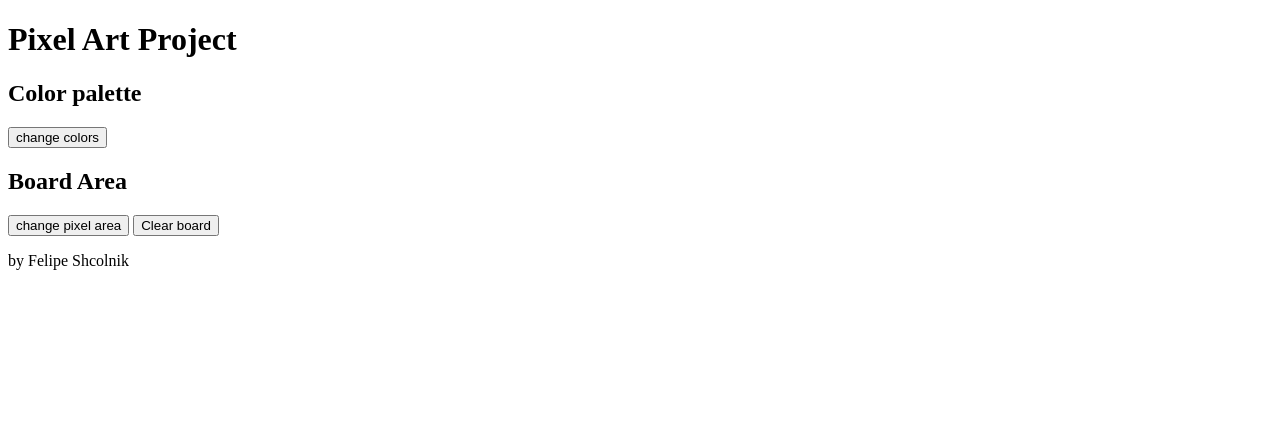
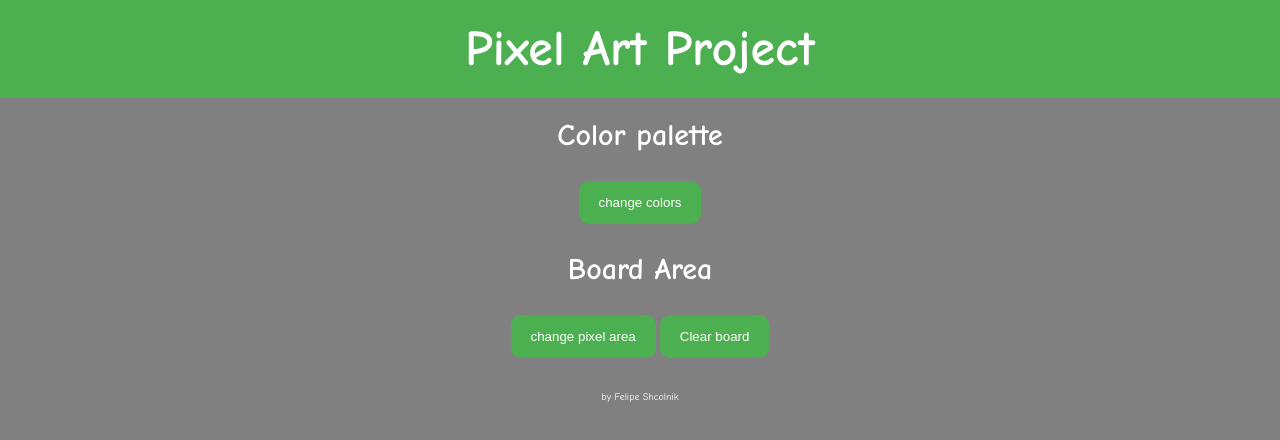
Before and after one commit to felipeshcolnik/Pixel-Art-2.0, a plain HTML site: page index.html in a window 1280 px wide. Drawn offline with Linux system fonts and the light colour scheme.

Commit message:
css structure

```diff
--- a/index.html
+++ b/index.html
@@ -4,6 +4,7 @@
   <meta charset="UTF-8">
   <meta http-equiv="X-UA-Compatible" content="IE=edge">
   <meta name="viewport" content="width=device-width, initial-scale=1.0">
+  <link href="style.css" rel="stylesheet" type="text/css"/>
   <title>Document</title>
 </head>
 <body>
@@ -24,6 +25,5 @@
   <footer>
     <p>by Felipe Shcolnik</p>
   </footer>
-
 </body>
 </html>
--- /dev/null
+++ b/style.css
@@ -0,0 +1,43 @@
+* {
+  margin: 0;
+  background-color: grey;
+  text-align: center;
+}
+
+button {
+  background-color: #4CAF50;
+  color: white;
+  padding: 14px 20px;
+  margin: 8px 0;
+  border: none;
+  cursor: pointer;
+  border-radius: 10px;
+  align-items: center;
+}
+
+h1 {
+  text-align: center;
+  font-family: "Comic Sans MS", cursive, sans-serif;
+  font-size: 50px;
+  color: white;
+  padding: 20px;
+  background-color: #4CAF50;
+}
+
+h2 {
+  text-align: center;
+  font-family: "Comic Sans MS", cursive, sans-serif;
+  font-size: 30px;
+  color: white;
+  padding: 20px;
+}
+
+footer {
+
+  color: white;
+  padding: 25px;
+  text-align: center;
+  font-family: "Comic Sans MS", cursive, sans-serif;
+  font-size: 10px;
+  display: fixed;
+}
```
